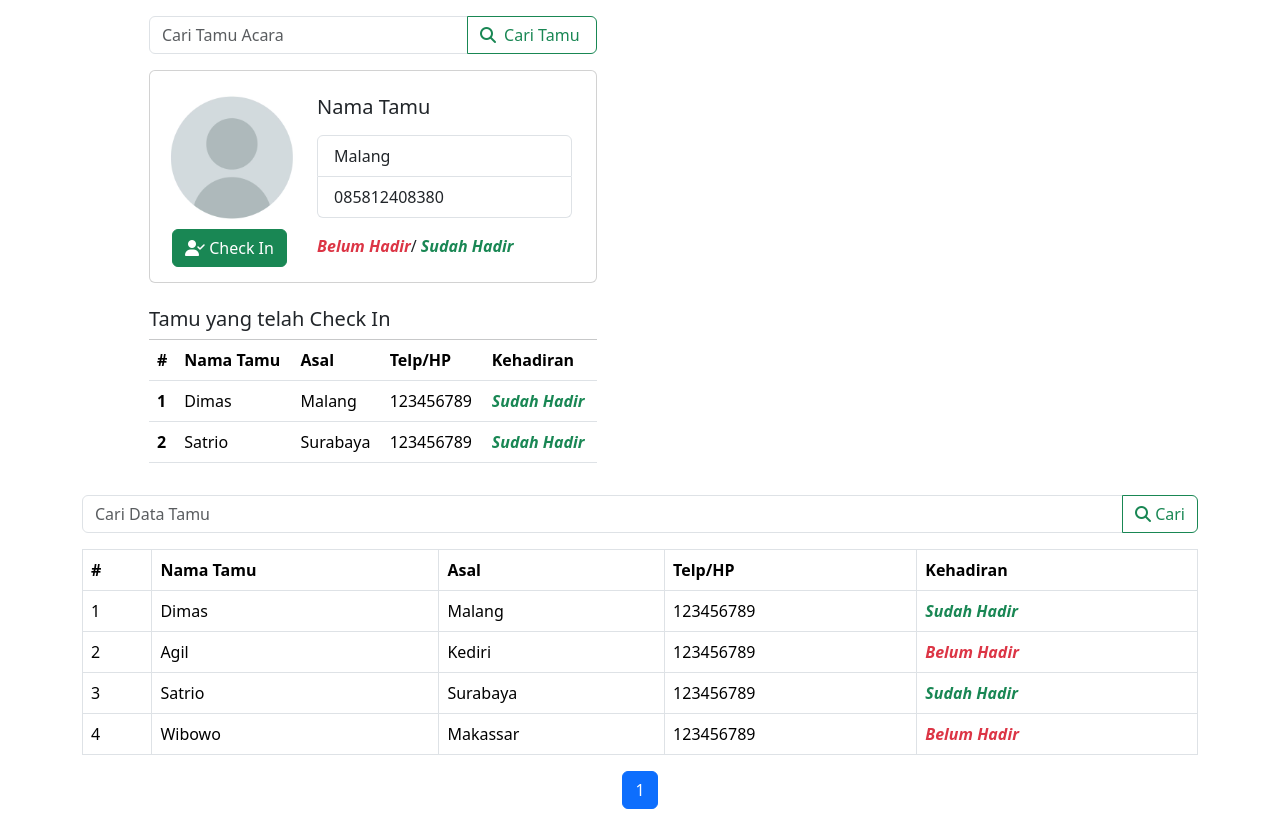
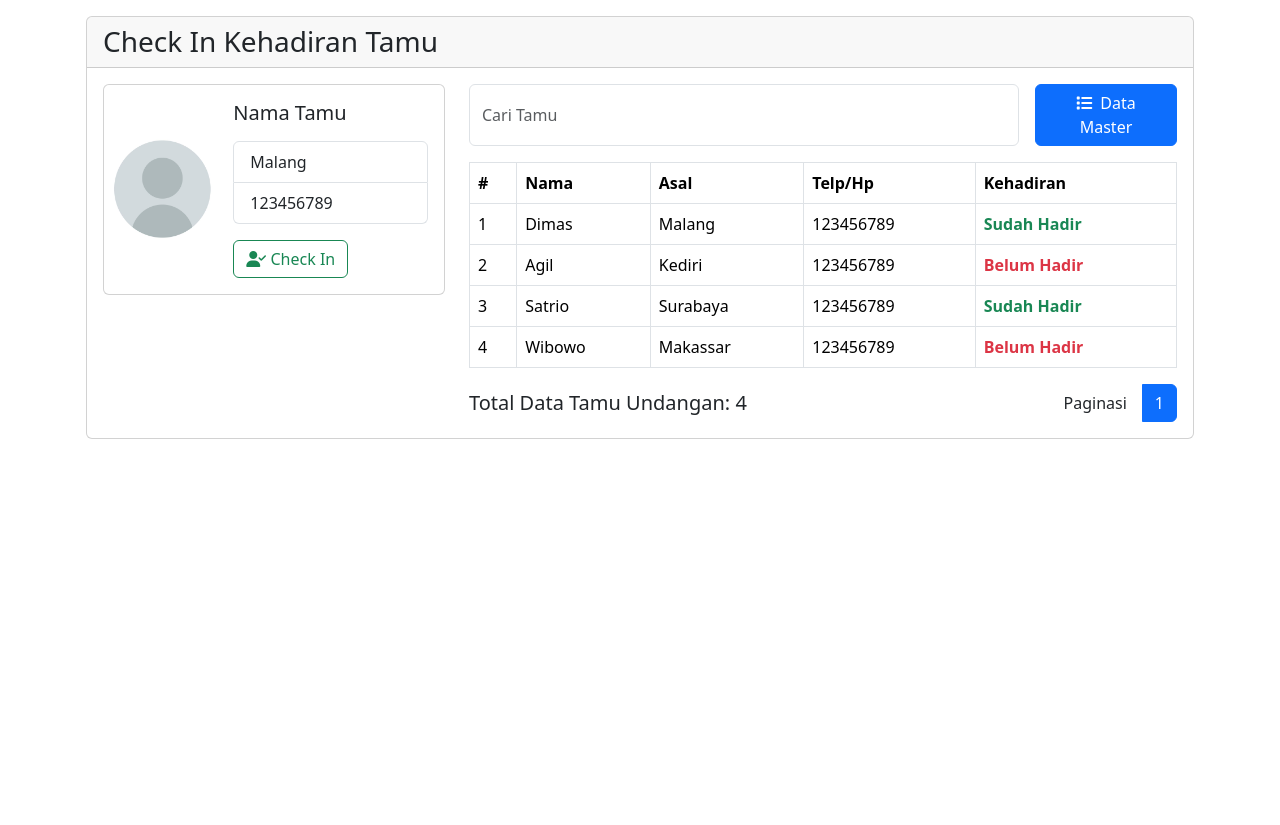
Before and after one commit to projectdasw/qrcode_checkin, a PHP site: page / in a window 1280 px wide. After the commit the page ends 439 px from the top, so only its background shows below. Run offline with PHP 8.4, Linux system fonts and the light colour scheme; data comes from the database, SQL or seed files in the repository; some libraries are stand-ins or nearby versions.

Commit message:
Update index.php

```diff
--- a/index.php
+++ b/index.php
@@ -12,24 +12,40 @@
     </head>
     <body>
         <div class="container p-3">
-            <div class="row justify-content-evenly">
-                <div class="col-5">
-                    <div class="input-group mb-3">
-                        <input type="search" class="form-control" placeholder="Cari Tamu Acara"
-                            aria-label="Cari Tamu Acara" aria-describedby="button-addon2">
-                        <button class="btn btn-outline-success" type="button" id="button-addon2">
-                            <i class="fa-solid fa-magnifying-glass"></i>
-                            <span class="p-1">Cari Tamu</span>
-                        </button>
+            <?php
+                // Database connection
+                include 'inc/connection.php';
+
+                // Pagination setup
+                $limit = 5;
+                $page = isset($_GET['page']) ? (int)$_GET['page'] : 1;
+                $start = ($page > 1) ? ($page * $limit) - $limit : 0;
+
+                // Search functionality
+                $search = isset($_GET['search']) ? $conn->real_escape_string($_GET['search']) : '';
+                $whereClause = $search ? "WHERE nama_tamu LIKE '%$search%'" : '';
+
+                // Fetch data
+                $sql = "SELECT * FROM data_tamu $whereClause LIMIT $start, $limit";
+                $result = $conn->query($sql);
+
+                // Count total rows for pagination
+                $totalResult = $conn->query("SELECT COUNT(*) AS total FROM data_tamu $whereClause");
+                $totalRows = $totalResult->fetch_assoc()['total'];
+                $totalPages = ceil($totalRows / $limit);
+            ?>
+
+            <div class="card">
+                <div class="card-header">
+                    <h3 class="m-0">Check In Kehadiran Tamu</h3>
                 </div>
-                    <div class="card mb-4">
-                        <div class="row g-0 p-2 align-items-center">
-                            <div class="col-md-4 text-center">
+                <div class="card-body">
+                    <div class="row">
+                        <div class="col-4">
+                            <div class="card mb-3">
+                                <div class="row align-items-center g-0">
+                                    <div class="col-md-4">
                                         <img src="assets/tamu-img.jpg" class="img-fluid rounded-start" alt="image">
-                                <button type="button" class="btn btn-success">
-                                    <i class="fa-solid fa-user-check"></i>
-                                    <span>Check In</span>
-                                </button>
                                     </div>
                                     <div class="col-md-8">
                                         <div class="card-body">
@@ -37,150 +53,88 @@
                                             <p class="card-text">
                                                 <ul class="list-group">
                                                     <li class="list-group-item">Malang</li>
-                                            <li class="list-group-item">085812408380</li>
+                                                    <li class="list-group-item">123456789</li>
                                                 </ul>
                                             </p>
-                                    <p class="card-text">
-                                        <i class="text-danger fw-bold">Belum Hadir</i>/
-                                        <i class="text-success fw-bold">Sudah Hadir</i>
-                                    </p>
+                                            <button type="button" class="btn btn-outline-success">
+                                                <i class="fa-solid fa-user-check"></i>
+                                                <span>Check In</span>
+                                            </button>
                                         </div>
                                     </div>
                                 </div>
                             </div>
-                    <table class="table">
-                        <h5>Tamu yang telah Check In</h4>
-                        <hr class="m-0">
-                        <thead>
-                            <tr>
-                                <th scope="col">#</th>
-                                <th scope="col">Nama Tamu</th>
-                                <th scope="col">Asal</th>
-                                <th scope="col">Telp/HP</th>
-                                <th scope="col">Kehadiran</th>
-                            </tr>
-                        </thead>
-                        <tbody>
-                            <?php
-                            // Database connection
-                            include 'inc/connection.php';
-
-                            // Fetch data of guests who have already checked in
-                            $sql = "SELECT id, nama_tamu, asal, no_telp FROM data_tamu WHERE kehadiran = 'Sudah Hadir'";
-                            $result = $conn->query($sql);
-
-                            if ($result->num_rows > 0) {
-                                $no = 1;
-                                while ($row = $result->fetch_assoc()) {
-                            ?>
-                                <tr>
-                                    <th scope="row"><?php echo $no++; ?></th>
-                                    <td><?php echo htmlspecialchars($row['nama_tamu']) ?></td>
-                                    <td><?php echo htmlspecialchars($row['asal']) ?></td>
-                                    <td><?php echo htmlspecialchars($row['no_telp']) ?></td>
-                                    <td>
-                                        <i class="text-success fw-bold">Sudah Hadir</i>
-                                    </td>
-                                </tr>
-                            <?php
-                                }
-                            } else {
-                                echo "<tr><td colspan='5' class='text-center'>Tidak ada tamu yang sudah hadir</td></tr>";
-                            }
-
-                            $conn->close();
-                            ?>
-                        </tbody>
-                    </table>
                         </div>
-                <div class="col-5">
-                </div>
-            </div>
-        </div>
-        <div class="container">
-            <?php
-                // Database connection
-                include 'inc/connection.php';
-
-                // Pagination setup
-                $limit = 5; // Number of records per page
-                $page = isset($_GET['page']) ? (int)$_GET['page'] : 1;
-                $start = ($page > 1) ? ($page * $limit) - $limit : 0;
-
-                // Search functionality
-                $search = isset($_GET['search']) ? $_GET['search'] : '';
-                $searchQuery = $search ? "WHERE nama_tamu LIKE '%$search%' OR asal LIKE '%$search%' OR no_telp LIKE '%$search%'" : '';
-
-                // Fetch data with pagination
-                $sql = "SELECT SQL_CALC_FOUND_ROWS id, nama_tamu, asal, no_telp, kehadiran FROM data_tamu $searchQuery LIMIT $start, $limit";
-                $result = $conn->query($sql);
-
-                // Get total records
-                $totalResult = $conn->query("SELECT FOUND_ROWS() as total");
-                $totalRows = $totalResult->fetch_assoc()['total'];
-                $totalPages = ceil($totalRows / $limit);
-            ?>
-            <div class="row">
-                <div class="col-12">
-                    <form method="GET" class="mb-3">
-                        <div class="input-group">
-                            <input type="search" name="search" class="form-control" placeholder="Cari Data Tamu"
-                                value="<?php echo htmlspecialchars($search); ?>">
-                            <button class="btn btn-outline-success" type="submit">
-                                <i class="fa-solid fa-magnifying-glass"></i>
-                                <span>Cari</span>
-                            </button>
-                        </div>
+                        <div class="col-8">
+                            <form method="GET" class="d-flex" autocomplete="off">
+                                <input type="search" name="search" class="form-control me-2" placeholder="Cari Tamu" value="<?= htmlspecialchars($search) ?>">
+                                <a href="index.php" class="btn btn-primary w-25 ms-2">
+                                    <i class="fa-solid fa-list me-1"></i>
+                                    <span>Data Master</span>
+                                </a>
                             </form>
-                    <table class="table table-bordered">
+                            <table class="table table-bordered mt-3">
                                 <thead>
                                     <tr>
                                         <th>#</th>
-                                <th>Nama Tamu</th>
+                                        <th>Nama</th>
                                         <th>Asal</th>
-                                <th>Telp/HP</th>
+                                        <th>Telp/Hp</th>
                                         <th>Kehadiran</th>
                                     </tr>
                                 </thead>
                                 <tbody>
+                                    <?php if ($result->num_rows > 0): ?>
+                                        <?php $no = $start + 1; ?>
+                                        <?php while ($row = $result->fetch_assoc()): ?>
+                                            <tr>
+                                                <td><?= $no++ ?></td>
+                                                <td><?= htmlspecialchars($row['nama_tamu']) ?></td>
+                                                <td><?= htmlspecialchars($row['asal']) ?></td>
+                                                <td><?= htmlspecialchars($row['no_telp']) ?></td>
+                                                <td>
                                                     <?php
-                            if ($result->num_rows > 0) {
-                                $no = $start + 1;
-                                while ($row = $result->fetch_assoc()) {
+                                                        if(htmlspecialchars($row['kehadiran']) == 'Sudah Hadir'){
                                                     ?>
-                                <tr>
-                                    <td><?php echo $no++; ?></td>
-                                    <td><?php echo htmlspecialchars($row['nama_tamu']); ?></td>
-                                    <td><?php echo htmlspecialchars($row['asal']); ?></td>
-                                    <td><?php echo htmlspecialchars($row['no_telp']); ?></td>
-                                    <td>
-                                        <i class="<?php echo $row['kehadiran'] == 'Sudah Hadir' ? 'text-success' : 'text-danger'; ?> fw-bold">
-                                            <?php echo htmlspecialchars($row['kehadiran']); ?>
-                                        </i>
+                                                        <span class="text-success fw-bold">
+                                                            <?= htmlspecialchars($row['kehadiran']) ?>
+                                                        </span>
+                                                    <?php
+                                                        } else {
+                                                    ?>
+                                                        <span class="text-danger fw-bold">
+                                                            <?= htmlspecialchars($row['kehadiran']) ?>
+                                                        </span>
+                                                    <?php
+                                                        }
+                                                    ?>
                                                 </td>
                                             </tr>
-                            <?php
-                                }
-                            } else {
-                                echo "<tr><td colspan='5' class='text-center'>Tidak ada data tamu</td></tr>";
-                            }
-                            ?>
+                                        <?php endwhile; ?>
+                                    <?php else: ?>
+                                        <tr>
+                                            <td colspan="5" class="text-center">Tidak ada data</td>
+                                        </tr>
+                                    <?php endif; ?>
                                 </tbody>
                             </table>
-                    <nav>
-                        <ul class="pagination justify-content-center">
-                            <?php for ($i = 1; $i <= $totalPages; $i++) { ?>
-                                <li class="page-item <?php echo $i == $page ? 'active' : ''; ?>">
-                                    <a class="page-link" href="?page=<?php echo $i; ?>&search=<?php echo urlencode($search); ?>">
-                                        <?php echo $i; ?>
-                                    </a>
+                            <div class="d-flex justify-content-between align-items-center">
+                                <p class="card-text fs-5 m-0">
+                                    Total Data Tamu Undangan: <?= $totalRows ?>
+                                </p>
+                                <ul class="pagination align-items-center m-0">
+                                    <span class="me-3">Paginasi</span>
+                                    <?php for ($i = 1; $i <= $totalPages; $i++): ?>
+                                        <li class="page-item <?= ($i == $page) ? 'active' : '' ?>">
+                                            <a class="page-link" href="?page=<?= $i ?>&search=<?= urlencode($search) ?>"><?= $i ?></a>
                                         </li>
-                            <?php } ?>
+                                    <?php endfor; ?>
                                 </ul>
-                    </nav>
                             </div>
                         </div>
-            <?php $conn->close(); ?>
+                    </div>
+                </div>
+            </div>
         </div>
         <!-- JS CORE -->
         <script src="https://cdn.jsdelivr.net/npm/bootstrap@5.3.3/dist/js/bootstrap.bundle.min.js"
```
Lines whose indentation alone changed are shown as unchanged.
